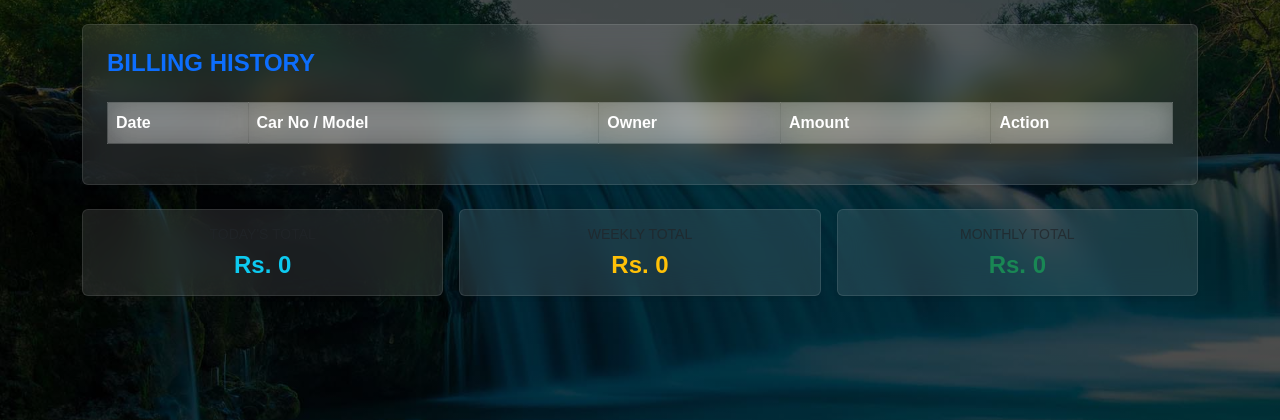
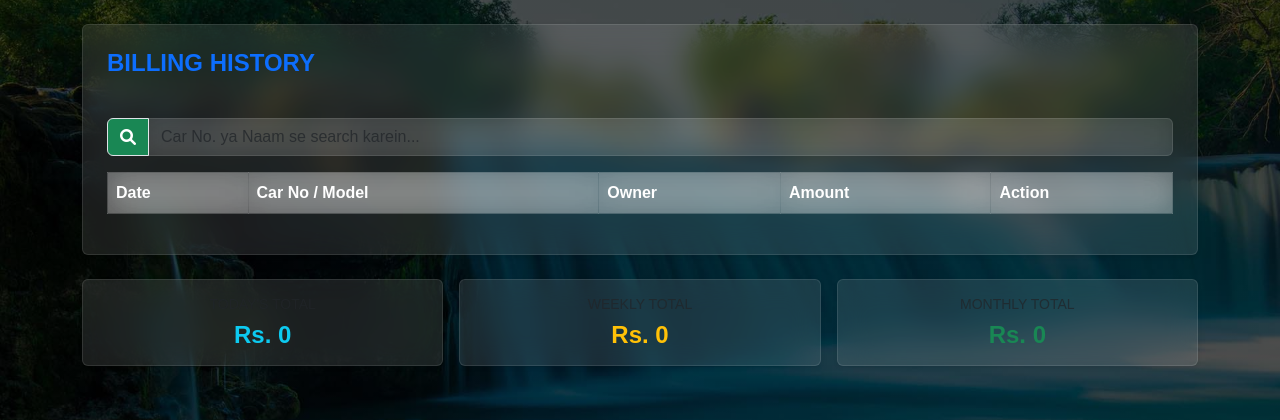
Before and after one commit to Manish123321316/my-garage-app, a Flask app: page /view_bills in a window 1280 px wide. Shown: the part 56-476 px from the top of the page. Run offline with Flask 3, Linux system fonts and the light colour scheme; a user stored in the database is signed in; data comes from the database, SQL or seed files in the repository; data that the repository does not hold is empty.

Commit message:
Update view_bills.html

```diff
--- a/templates/view_bills.html
+++ b/templates/view_bills.html
@@ -6,6 +6,13 @@
         <table class="table table-hover align-middle">
             <thead class="table-light"><tr><th>Date</th><th>Car No / Model</th><th>Owner</th><th>Amount</th><th>Action</th></tr></thead>
             <tbody>
+                <div class="mb-3 mt-3">
+                <div class="input-group">
+                    <span class="input-group-text bg-success text-white"><i class="fas fa-search"></i></span>
+                    <input type="text" id="billSearch" class="form-control" placeholder="Car No. ya Naam se search karein..." onkeyup="filterBills()">
+                </div>
+            </div>
+
                 {% for b in bills %}
                 <tr>
                     <td>{{b.date_time.strftime('%d-%m-%Y')}}</td>
@@ -14,6 +21,10 @@
                     <td class="fw-bold text-success">Rs. {{b.total_amount}}</td>
                     <td>
                         <a href="/view_pdf/{{b.filename}}" target="_blank" class="btn btn-sm btn-info text-white shadow-sm"><i class="fas fa-file-pdf"></i> View Bill</a>
+                        <button onclick="sendOldBill('{{ b.mobile }}', '{{ b.owner_name }}', '{{ b.car_number }}', '{{ b.total_amount }}', '{{ b.filename }}')"
+                            class="btn btn-sm btn-success ms-1">
+                        <i class="fab fa-whatsapp"></i> Send
+                    </button>
                     </td>
                 </tr>
                 {% endfor %}
@@ -42,4 +53,53 @@
         </div>
     </div>
 </div>
+
+<script>
+    // 1. SEARCH FUNCTION (Jo ab kaam karega)
+    function filterBills() {
+        // Search input se text uthao
+        let input = document.getElementById("billSearch").value.toUpperCase();
+        // Table ki saari rows pakdo
+        let rows = document.querySelector("table tbody").rows;
+
+        for (let i = 0; i < rows.length; i++) {
+            // Pehla column (Car No) aur doosra column (Owner Name)
+            let carNo = rows[i].cells[0] ? rows[i].cells[0].textContent.toUpperCase() : "";
+            let ownerName = rows[i].cells[1] ? rows[i].cells[1].textContent.toUpperCase() : "";
+
+            // Agar dono mein se kahin bhi search text match hota hai
+            if (carNo.includes(input) || ownerName.includes(input)) {
+                rows[i].style.display = ""; // Dikhao
+            } else {
+                rows[i].style.display = "none"; // Chhupa do
+            }
+        }
+    }
+
+    // 2. WHATSAPP FUNCTION (Aapka wala code)
+    function sendOldBill(mobile, owner, car, total, filename) {
+        let targetMobile = mobile;
+
+        if (!targetMobile || targetMobile === "None" || targetMobile === "" || targetMobile === "undefined") {
+            targetMobile = prompt("Bhai, is bill mein number nahi mila. Kaunse number par bheju?", "");
+        }
+
+        if (!targetMobile || targetMobile.length < 10) {
+            return;
+        }
+
+        let cleanMobile = String(targetMobile).replace(/\D/g, '');
+        if (cleanMobile.length === 10) cleanMobile = '91' + cleanMobile;
+
+        let billLink = window.location.origin + "/static/bills/" + filename;
+        let message = "*JAGESHWAR CAR CARE*\n\n" +
+                      "Hello " + owner + ",\n" +
+                      "Aapki gaadi *" + car + "* ka bill yahan hai.\n" +
+                      "Total: *Rs. " + total + "*\n\n" +
+                      "Download: " + billLink;
+
+        window.open("https://api.whatsapp.com/send?phone=" + cleanMobile + "&text=" + encodeURIComponent(message), '_blank');
+    }
+</script>
+
 {% endblock %}
```
